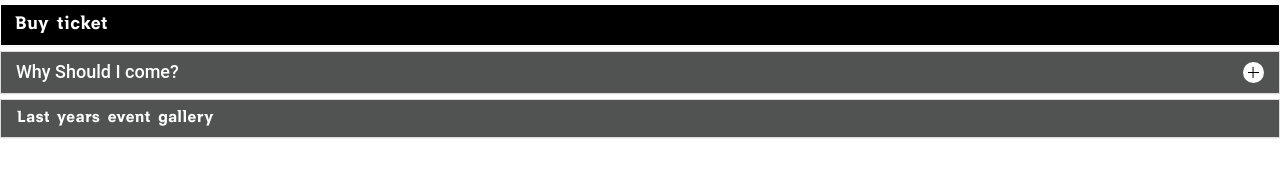
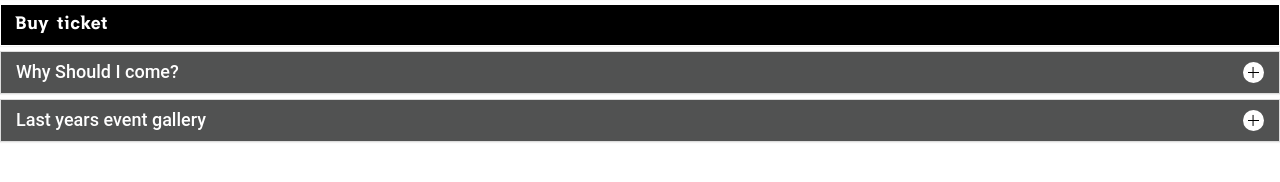
Before and after one commit to MobileNowGroup/PortfolioNight, a Jekyll site: the page built from index.html, in a window 1280 px wide. Shown: the part 299-481 px from the top of the page. Built offline with Jekyll 4.4.1, drawn with Linux system fonts in a browser that asks for light colours; some web fonts are replaced.

Commit message:
Generalised accordion template

```diff
--- /dev/null
+++ b/_includes/accordion.html
@@ -0,0 +1,22 @@
+<article class="panel panel-default">
+
+    <a class="Page-header collapsed panel-heading"
+            href="#article-{{ section.order }}"
+            aria-controls="article-{{ section.order }}"
+            aria-expanded="false"
+            data-toggle="collapse"
+            data-parent="#main-section">
+        <h4 class="Page-header-title">{{ section.title }}</h4>
+        <div class="Page-header-button">
+            <div class="MoreButton"></div>
+        </div>
+    </a>
+
+    <div id="article-{{ section.order }}"
+            class="panel-collapse collapse"
+            role="tabpanel"
+            aria-labelledby="article-{{ section.order }}">
+        <div class="panel-body">{% include {{ section.type }}-body.html param=section %}</div>
+    </div>
+
+</article>
--- /dev/null
+++ b/_includes/gallery-body.html
@@ -0,0 +1,23 @@
+<div id="gallery-{{ section.order }}" class="carousel slide" data-ride="carousel">
+
+    <div class="carousel-inner" role="listbox">
+
+        {% for image in section.images %}
+
+        <div class="item {%if forloop.first %}active{% endif %}">
+            <img src="{{ image | remove:' ' }}">
+        </div>
+
+        {% endfor %}
+
+    </div>
+
+    <a class="left carousel-control" href="#gallery-{{ section.order }}" role="button" data-slide="prev">
+        <span class="glyphicon glyphicon-chevron-left" aria-hidden="true"></span>
+        <span class="sr-only">Previous</span>
+    </a>
+    <a class="right carousel-control" href="#gallery-{{ section.order }}" role="button" data-slide="next">
+        <span class="glyphicon glyphicon-chevron-right" aria-hidden="true"></span>
+        <span class="sr-only">Next</span>
+    </a>
+</div>
--- a/_includes/gallery.html
+++ b/_includes/gallery.html
@@ -1,42 +1 @@
-<article class="panel panel-default">
-
-    <div class="panel-heading">
-        <h4 class="panel-title">
-            <a data-toggle="collapse" data-parent="#main-section" href="#article-{{ section.order }}" aria-expanded="false"
-               aria-controls="article-{{ section.order }}" class="collapsed">
-                {{ section.title }}
-            </a>
-        </h4>
-    </div>
-
-    <div id="article-{{ section.order }}" class="panel-collapse collapse" role="tabpanel" aria-labelledby="headingOne">
-        <div class="panel-body">
-
-            <div id="gallery-{{ section.order }}" class="carousel slide" data-ride="carousel">
-
-                <div class="carousel-inner" role="listbox">
-
-                    {% for image in section.images %}
-
-                    <div class="item {%if forloop.first %}active{% endif %}">
-                        <img src="{{ image | remove:' ' }}">
-                    </div>
-
-                    {% endfor %}
-
-                </div>
-
-                <a class="left carousel-control" href="#gallery-{{ section.order }}" role="button" data-slide="prev">
-                    <span class="glyphicon glyphicon-chevron-left" aria-hidden="true"></span>
-                    <span class="sr-only">Previous</span>
-                </a>
-                <a class="right carousel-control" href="#gallery-{{ section.order }}" role="button" data-slide="next">
-                    <span class="glyphicon glyphicon-chevron-right" aria-hidden="true"></span>
-                    <span class="sr-only">Next</span>
-                </a>
-            </div>
-
-
-        </div>
-    </div>
-</article>
+{% include accordion.html param=section %}
--- /dev/null
+++ b/_includes/page-body.html
@@ -0,0 +1 @@
+{{ section.content }}
--- a/_includes/page.html
+++ b/_includes/page.html
@@ -1,22 +1 @@
-<article class="panel panel-default">
-
-    <a class="Page-header collapsed panel-heading"
-            href="#article-{{ section.order }}"
-            aria-controls="article-{{ section.order }}"
-            aria-expanded="false"
-            data-toggle="collapse"
-            data-parent="#main-section">
-        <h4 class="Page-header-title">{{ section.title }}</h4>
-        <div class="Page-header-button">
-            <div class="MoreButton"></div>
-        </div>
-    </a>
-
-    <div id="article-{{ section.order }}"
-            class="panel-collapse collapse"
-            role="tabpanel"
-            aria-labelledby="article-{{ section.order }}">
-        <div class="panel-body">{{ section.content }}</div>
-    </div>
-
-</article>
+{% include accordion.html param=section %}
```
